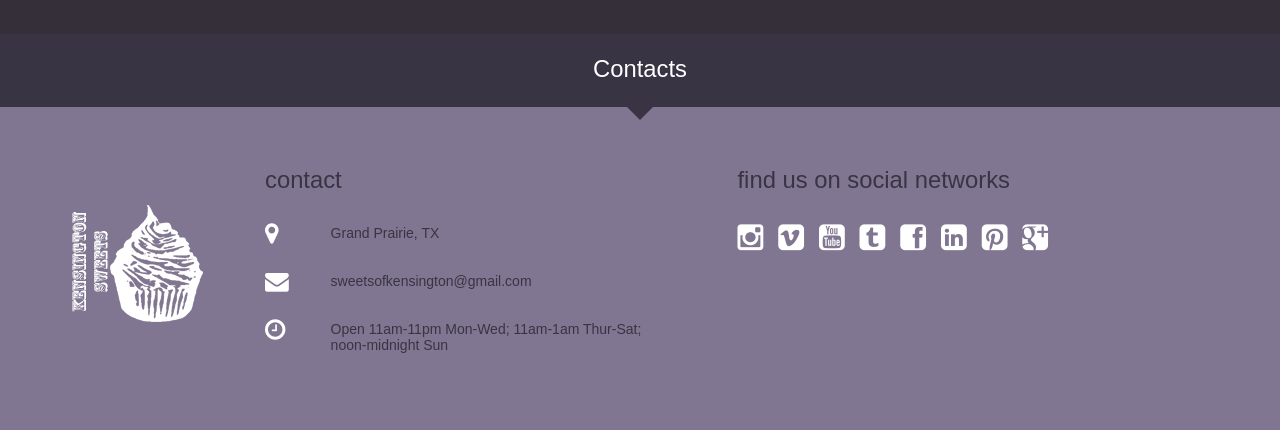
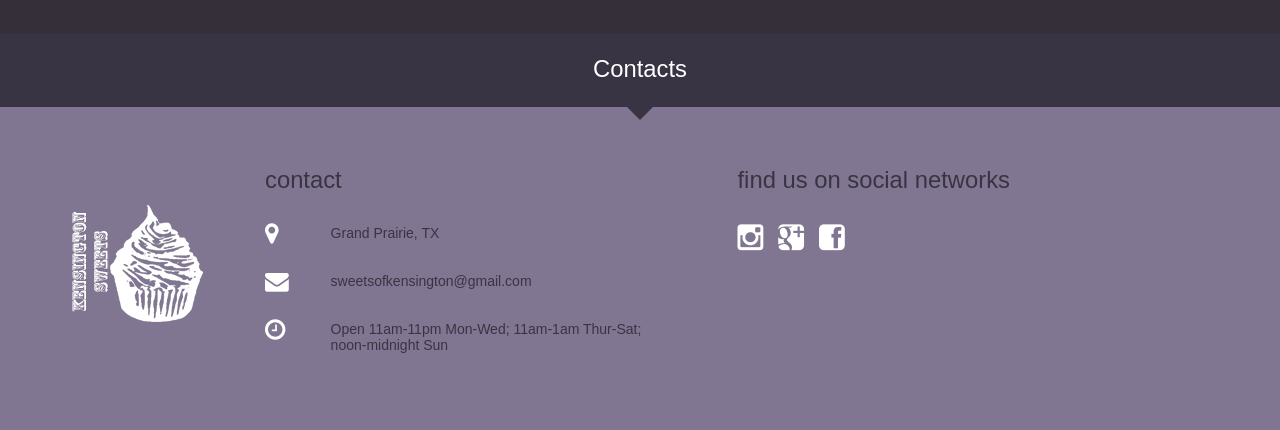
Before and after one commit to aburazaru/kensingtonsweets, a plain HTML site: page index.html in a window 1280 px wide. Shown: the part 1338-1768 px from the top of the page. Drawn offline with Linux system fonts and the light colour scheme; some packages are replaced by stand-ins of ours; a web font is replaced by a local one.

Commit message:
more words

```diff
--- a/index.html
+++ b/index.html
@@ -64,8 +64,9 @@
     <section class="intro-title animated">
     	<h1>Kensington Sweets</h1>
       <div class="social-bar">
-      	<a href="#" class="fa fa-instagram tooltipped" title="Instagram"></a>
+      	<a href="http://instagram.com/kensingtonsweets" class="fa fa-instagram tooltipped" title="Instagram"></a>
 		<a href="https://plus.google.com/u/6/100083100728601515803/posts/p/pub" class="fa fa-google-plus-square tooltipped" title="Google+"></a>
+		<a href="https://www.facebook.com/profile.php?id=100008219923318&fref=ts" class="fa fa-facebook-square tooltipped" title="Facebook"></a>
       </div>
     </section>
 
@@ -255,14 +256,9 @@
           </div>
           	<h3>find us on social networks</h3>
             <div class="social-bar">
-              <a href="#" class="fa fa-instagram tooltipped" title="Instagram"></a>
-              <a href="#" class="fa fa-vimeo-square tooltipped" title="Vimeo"></a>
-              <a href="#" class="fa fa-youtube-square tooltipped" title="Youtube"></a>
-              <a href="#" class="fa fa-tumblr-square tooltipped" title="Tumblr"></a>
-              <a href="#" class="fa fa-facebook-square tooltipped" title="Facebook"></a>
-              <a href="#" class="fa fa-linkedin-square tooltipped" title="LinkedIn"></a>
-              <a href="#" class="fa fa-pinterest-square tooltipped" title="Pinterest"></a>
-              <a href="#" class="fa fa-google-plus-square tooltipped" title="Google+"></a>
+      	<a href="http://instagram.com/kensingtonsweets" class="fa fa-instagram tooltipped" title="Instagram"></a>
+		<a href="https://plus.google.com/u/6/100083100728601515803/posts/p/pub" class="fa fa-google-plus-square tooltipped" title="Google+"></a>
+		<a href="https://www.facebook.com/profile.php?id=100008219923318&fref=ts" class="fa fa-facebook-square tooltipped" title="Facebook"></a>
             </div>
           </div>
         </div>
```
